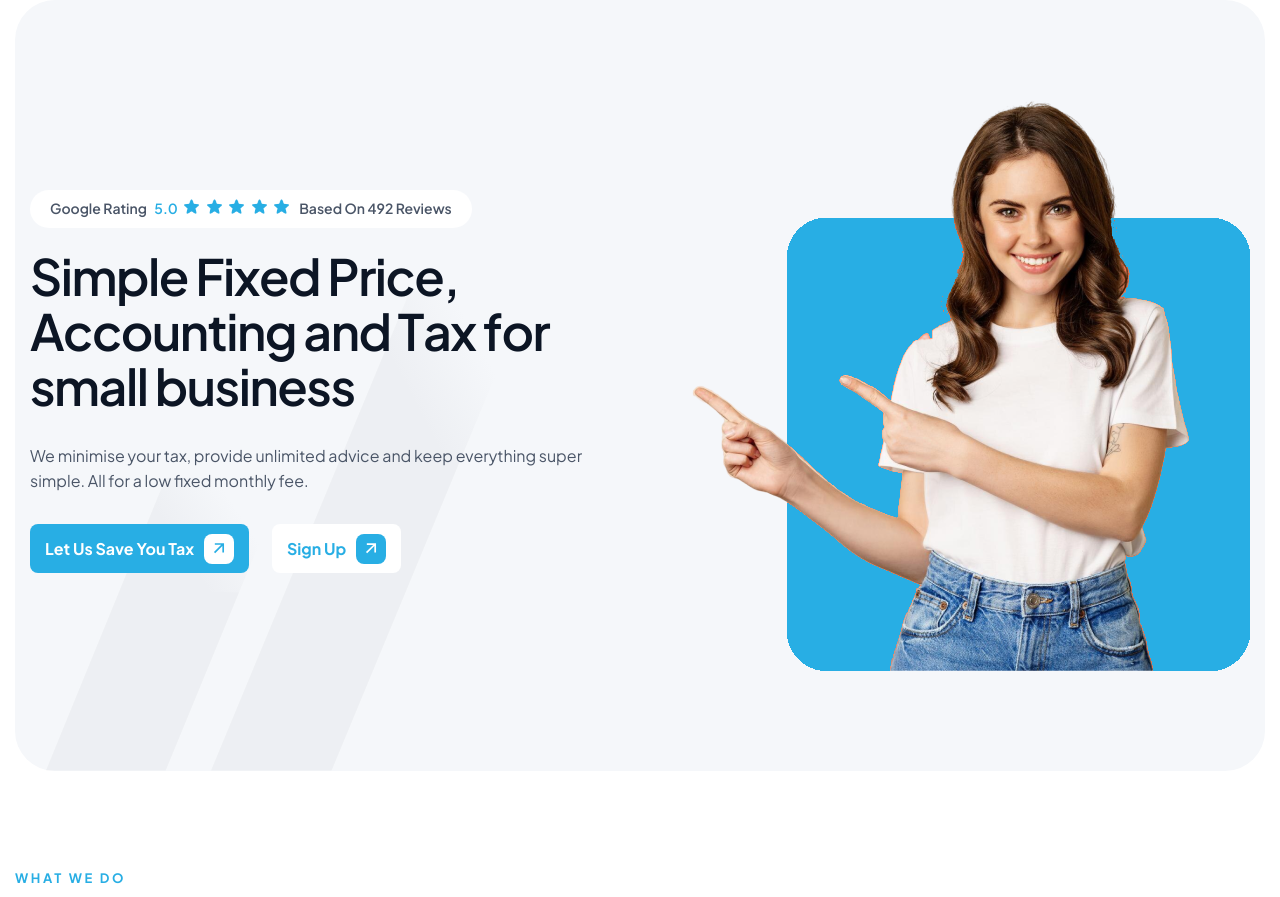
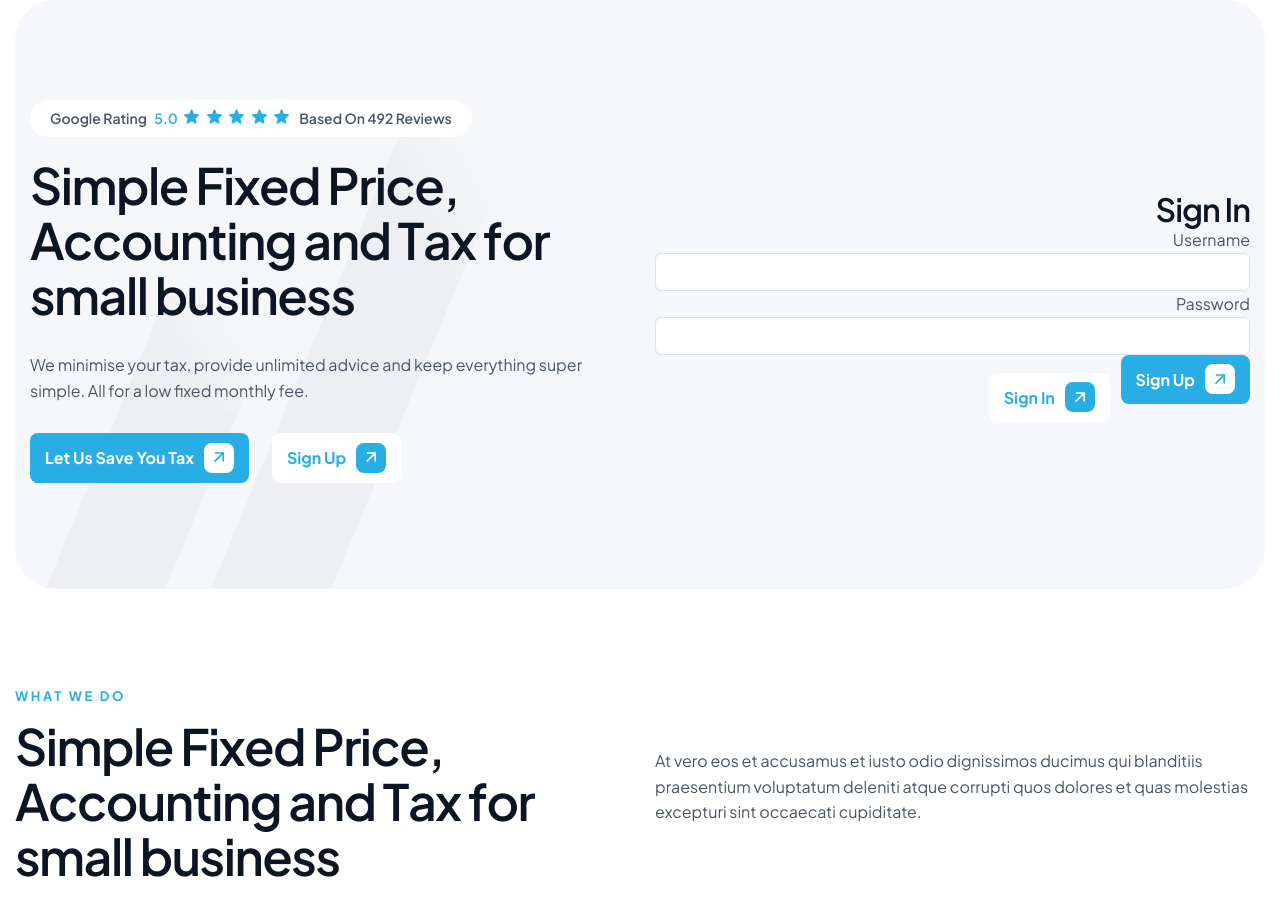
Before and after one commit to subhankar666/lccs, a PHP site: page / in a window 1280 px wide. Shown: the part 108-1005 px from the top of the page. Run offline with PHP 8.4, Linux system fonts and the light colour scheme; data that the repository does not hold is empty.

Commit message:
signup added

```diff
--- a/index.php
+++ b/index.php
@@ -203,9 +203,32 @@
                 <div class="col-lg-6">
                     <!-- Hero Image Start -->
                     <div class="hero-image">
-                        <figure>
+                        <!-- <figure>
                             <img src="images/hero-img.png" alt="">
-                        </figure>
+                        </figure> -->
+                        <p></p>
+                        <form action="<?php echo htmlspecialchars($_SERVER["PHP_SELF"]); ?>" method="post"  class="Log-container">
+
+                            <h2>Sign In</h2>
+
+                            <div class="form-group <?php echo (!empty($username_err)) ? 'has-error' : ''; ?>">
+                                    <label>Username</label>
+                                    <input type="text" name="username"   class="form-control" value="<?php echo $username; ?>">
+                                    <span class="help-block"><?php echo $username_err; ?></span>
+                            </div>
+                            <div class="form-group <?php echo (!empty($password_err)) ? 'has-error' : ''; ?>">
+                                    <label>Password</label>
+                                    <input type="password" name="password" class="form-control">
+                                    <span class="help-block"><?php echo $password_err; ?></span>
+                            </div>
+
+                            <div class="form-group">
+                            <!--      <input type="submit" class="btn btn-primary" value="Sign in"> -->
+                                <button type="submit" class="btn-default btn-highlighted ms-0 me-2">Sign in</button>
+                                <a class="btn-default" href=" https://www.limited-company-contractor-solutions.co.uk/SignUp/SignUp1.php" >Sign up</a>
+                            </div>
+                            <!-- <p>Don't have an account? <a href="register.php">Sign up now</a>.</p>  -->
+                        </form>
                     </div>
                     <!-- Hero Image End -->
                 </div>
@@ -1091,7 +1114,7 @@
     <script src="js/SmoothScroll.js"></script>
     <!-- MagicCursor js file -->
     <script src="js/gsap.min.js"></script>
-    <script src="js/magiccursor.js"></script>
+    <!-- <script src="js/magiccursor.js"></script> -->
     <!-- Text Effect js file -->
     <script src="js/SplitText.js"></script>
     <script src="js/ScrollTrigger.min.js"></script>
```
